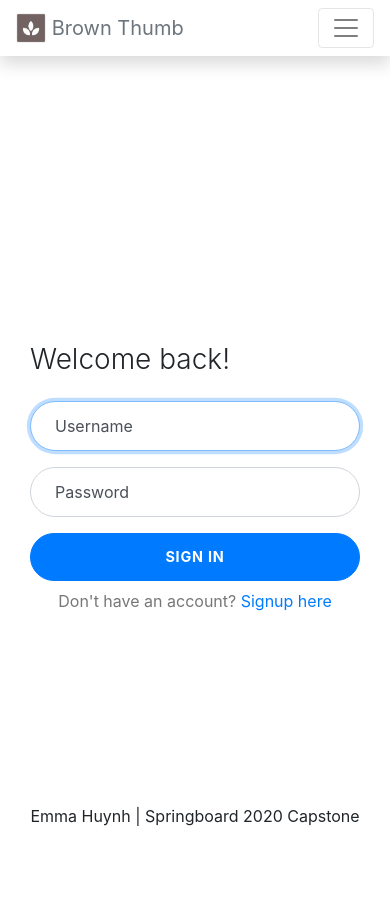
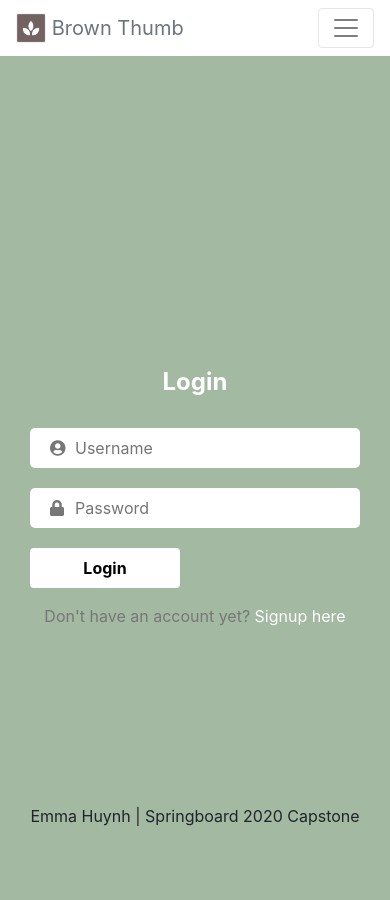
Before and after one commit to tnhuynh09/BrownThumbWeb, a Flask app: page /login in a window 390 px wide. Run offline with Flask 2, Linux system fonts and the light colour scheme; some libraries are stand-ins or nearby versions.

Commit message:
mades changes to login page

```diff
--- a/app.py
+++ b/app.py
@@ -28,9 +28,8 @@ def do_logout():
     if CURR_USER_KEY in session:
         del session[CURR_USER_KEY]
 
-@app.route('/')
+@app.route('/', methods=["GET"])
 def show_homepage():
-
     return render_template('home.html')
 
 @app.route('/signup', methods=["GET", "POST"])
@@ -41,8 +40,14 @@ def signup():
 def login():
     return render_template("login.html")
 
+@app.route('/account', methods=["GET"])
+def show_account():
+    return render_template('account.html')
+
+@app.route('/account/edit', methods=["GET", "POST"])
+def edit_account():
+    return render_template('account_edit.html')
+
 @app.route('/search_result', methods=["GET"])
 def show_search_results():
-
-
-    return("works")
+    return render_template("search_result.html")
--- /dev/null
+++ b/static/javascript/api_manager.js
@@ -0,0 +1,18 @@
+const HOST_API = "https://brown-thumb-api.herokuapp.com/";
+// const HOST_API = "http://127.0.0.1:5000/";
+
+// Grab data from the search field and make a call to the external API
+async function apiSearch(query) {
+    console.log("API - search")
+    let response = await axios.get(`${HOST_API}search?query=${query}`)
+    // let result = response.data
+    // console.log('result', result)
+    return response;
+}
+
+async function apiLogin(username, password) {
+    let response = await axios.post(`${HOST_API}search?query=${query}`)
+    // let result = response.data
+    // console.log('result', result)
+    return response;
+}
--- a/static/javascript/search.js
+++ b/static/javascript/search.js
@@ -14,9 +14,8 @@ async function handleSearch(evt) {
 
     let query = $searchQuery.val();
     // if (!query) return;
-    console.log("***********START ***********")
 
-    let response = await axios.get(`https://brown-thumb-api.herokuapp.com/search?query=${query}`)
+    let response = await apiSearch(query);
     let result = response.data
     console.log('result', result)
     return result;
--- a/static/stylesheets/login.css
+++ b/static/stylesheets/login.css
@@ -1,116 +1,81 @@
-:root {
-  --input-padding-x: 1.5rem;
-  --input-padding-y: 0.75rem;
+.image-container{
+  background: url('https://images.unsplash.com/photo-1485802637672-5fc963b16504?ixlib=rb-1.2.1&ixid=eyJhcHBfaWQiOjEyMDd9&auto=format&fit=crop&w=633&q=80') center no-repeat;
+  background-size: cover;
+  height: 100vh;
 }
 
-.login,
-.image {
+.form-container{
+  background-color: #a3b9a2;
+  display: flex;
+  justify-content: center;
+}
+
+.form-box{
+  display:flex;
+  flex-direction: column;
+  justify-content: center;
   min-height: 100vh;
 }
 
-.bg-image {
-  background-image: url('https://images.unsplash.com/photo-1485802637672-5fc963b16504?ixlib=rb-1.2.1&ixid=eyJhcHBfaWQiOjEyMDd9&auto=format&fit=crop&w=633&q=80');
-  background-size: cover;
-  background-position: center;
+.form-box h4{
+  font-weight: bold;
+  color: #fff;
 }
 
-/* .form-container{
-  background-color: #99c792;
-} */
-
-.login-heading {
-  font-weight: 300;
+.form-box .form-input{
+  position: relative;
 }
 
-.btn-login {
-  font-size: 0.9rem;
-  letter-spacing: 0.05rem;
-  padding: 0.75rem 1rem;
-  border-radius: 2rem;
+.form-box .form-input input{
+  width: 100%;
+  height: 40px;
+  margin-bottom: 20px;
+  border: none;
+  border-radius: 5px;
+  outline: none;
+  background: white;
+  padding-left: 45px;
 }
 
-.form-label-group {
-  position: relative;
-  margin-bottom: 1rem;
-}
-
-.form-label-group>input,
-.form-label-group>label {
-  padding: var(--input-padding-y) var(--input-padding-x);
-  height: auto;
-  border-radius: 2rem;
-}
-
-.form-label-group>label {
+.form-box .form-input span{
   position: absolute;
-  top: 0;
-  left: 0;
-  display: block;
-  width: 100%;
-  margin-bottom: 0;
-  /* Override default `<label>` margin */
-  line-height: 1.5;
-  color: #495057;
-  cursor: text;
-  /* Match the input under the label */
-  border: 1px solid transparent;
-  border-radius: .25rem;
-  transition: all .1s ease-in-out;
-}
-
-.form-label-group input::-webkit-input-placeholder {
-  color: transparent;
-}
-
-.form-label-group input:-ms-input-placeholder {
-  color: transparent;
-}
-
-.form-label-group input::-ms-input-placeholder {
-  color: transparent;
-}
-
-.form-label-group input::-moz-placeholder {
-  color: transparent;
-}
-
-.form-label-group input::placeholder {
-  color: transparent;
-}
-
-.form-label-group input:not(:placeholder-shown) {
-  padding-top: calc(var(--input-padding-y) + var(--input-padding-y) * (2 / 3));
-  padding-bottom: calc(var(--input-padding-y) / 3);
-}
-
-.form-label-group input:not(:placeholder-shown)~label {
-  padding-top: calc(var(--input-padding-y) / 3);
-  padding-bottom: calc(var(--input-padding-y) / 3);
-  font-size: 12px;
+  top: 8px;
+  padding-left: 20px;
   color: #777;
 }
 
-/* Fallback for Edge
--------------------------------------------------- */
-
-@supports (-ms-ime-align: auto) {
-  .form-label-group>label {
-    display: none;
-  }
-  .form-label-group input::-ms-input-placeholder {
-    color: #777;
-  }
+.form-box .form-input input::placeholder{
+  padding-left: 0px;
 }
 
-/* Fallback for IE
--------------------------------------------------- */
+.form-box .form-input input:focus,
+.form-box .form-input input:valid{
+  border-bottom: 2px solid #48403d;
+}
 
-@media all and (-ms-high-contrast: none),
-(-ms-high-contrast: active) {
-  .form-label-group>label {
-    display: none;
-  }
-  .form-label-group input:-ms-input-placeholder {
-    color: #777;
-  }
+.form-box button[type="submit"]{
+  border: none;
+  cursor: pointer;
+  width: 150px;
+  height: 40px;
+  border-right: 5px;
+  background-color: #fff;
+  color: #000;
+  font-weight: bold;
+  transition: 0.5s;
 }
+
+.form-box button[type="submit"]:hover{
+  box-shadow: 0px 9px 10px -2px rgba(0,0,0,0.55);
+  -webkit-box-shadow: 0px 9px 10px -2px rgba(0,0,0,0.55);
+  -moz-box-shadow: 0px 9px 10px -2px rgba(0,0,0,0.55);
+}
+
+.signup-link{
+  color: #fff;
+  /* font-weight: bold; */
+}
+
+.signup-link:hover{
+  color: #292525;
+}
--- a/templates/base.html
+++ b/templates/base.html
@@ -7,6 +7,7 @@
 
     <script src="https://unpkg.com/jquery"></script>
     <script src="https://unpkg.com/bootstrap"></script>
+    <script src="/static/javascript/api_manager.js"></script>
     <link rel="stylesheet" href="https://unpkg.com/bootstrap/dist/css/bootstrap.css">
     <link rel="stylesheet" href="https://use.fontawesome.com/releases/v5.3.1/css/all.css">
     {% block resource %}ADDITIONAL STYLING GOES HERE{% endblock %}
--- a/templates/login.html
+++ b/templates/login.html
@@ -1,54 +1,47 @@
 {% extends 'base.html' %}
 
-{% block title %}Signup{% endblock %}
+{% block title %}Login{% endblock %}
 
 {% block resource %}
 <link rel="stylesheet" href="/static/stylesheets/login.css">
 {% endblock %}
 
 {% block content %}
-
-<body>
+<!-- Page Content -->
 <div class="container-fluid">
-        <div class="row no-gutter">
-            <div class="d-none d-md-flex col-md-4 col-lg-6 bg-image"></div>
-            <div class="col-md-8 col-lg-6 form-container">
-                <div class="login d-flex align-items-center py-5">
-                    <div class="container">
     <div class="row">
-                            <div class="col-md-9 col-lg-8 mx-auto">
-                                <h3 class="login-heading mb-4">Welcome back!</h3>
-                                <form>
-                                    <div class="form-label-group">
-                                        <input type="username" id="username" class="form-control" placeholder="Username"
-                                            required autofocus>
-                                        <label for="inputEmail">Username</label>
+        <div class="col-lg-6 col-md-6 d-none d-md-block image-container">
         </div>
 
-                                    <div class="form-label-group">
-                                        <input type="password" id="inputPassword" class="form-control"
-                                            placeholder="Password" required>
-                                        <label for="inputPassword">Password</label>
+        <div class="col-lg-6 col-md-6 form-container">
+            <div class="col-lg-8 col-md-12 col-sm-9 col-xs-12 form-box text-center">
+                <div class="logo mb-3">
+                    <img src="" alt="" width="150px">
                 </div>
-
-                                    <button
-                                        class="btn btn-lg btn-primary btn-block btn-login text-uppercase font-weight-bold mb-2"
-                                        type="submit">Sign in</button>
-                                    <div class="text-center">
+                <div class="heading mb-4">
+                    <h4>
+                        Login
+                    </h4>
+                </div>
+                <form>
+                    <div class="form-input">
+                        <span><i class="fas fa-user-circle"></i></span>
+                        <input type="text" placeholder="Username" required>
+                    </div>
+                    <div class="form-input">
+                        <span><i class="fas fa-lock"></i></span>
+                        <input type="password" placeholder="Password" required>
+                    </div>
+                    <div class="text-left mb-3">
+                        <button type="submit" class="btn">Login</button>
+                    </div>
                 </form>
-                                <div style="color: #777">Don't have an account?
-                                    <a href="/signup" class="signup-link">
+                <div style="color: #777">Don't have an account yet?
+                    <a href="/sigup" class="signup-link">
                         Signup here</a>
                 </div>
             </div>
         </div>
     </div>
 </div>
-            </div>
-        </div>
-    </div>
-</body>
-
-
-</html>
 {% endblock %}
--- a/templates/signup.html
+++ b/templates/signup.html
@@ -33,7 +33,7 @@
                         <input type="password" placeholder="Password" required>
                     </div>
                     <div class="text-left mb-3">
-                        <button type="submit" class="btn">Login</button>
+                        <button type="submit" class="btn">Signup</button>
                     </div>
                 </form>
                 <div style="color: #777">Already have an account?
@@ -44,6 +44,4 @@
         </div>
     </div>
 </div>
-
-<script src="/static/javascript/search.js"></script>
 {% endblock %}
```
Also changed, not shown: static/stylesheets/account.css (added, +33 -0 lines), templates/404.html (+12 -0 lines), templates/account.html (added, +41 -0 lines), templates/account_edit.html (added, +47 -0 lines), templates/search_result.html (+38 -0 lines), static/stylesheets/search_result.css (added). Lines whose indentation alone changed are shown as unchanged.
